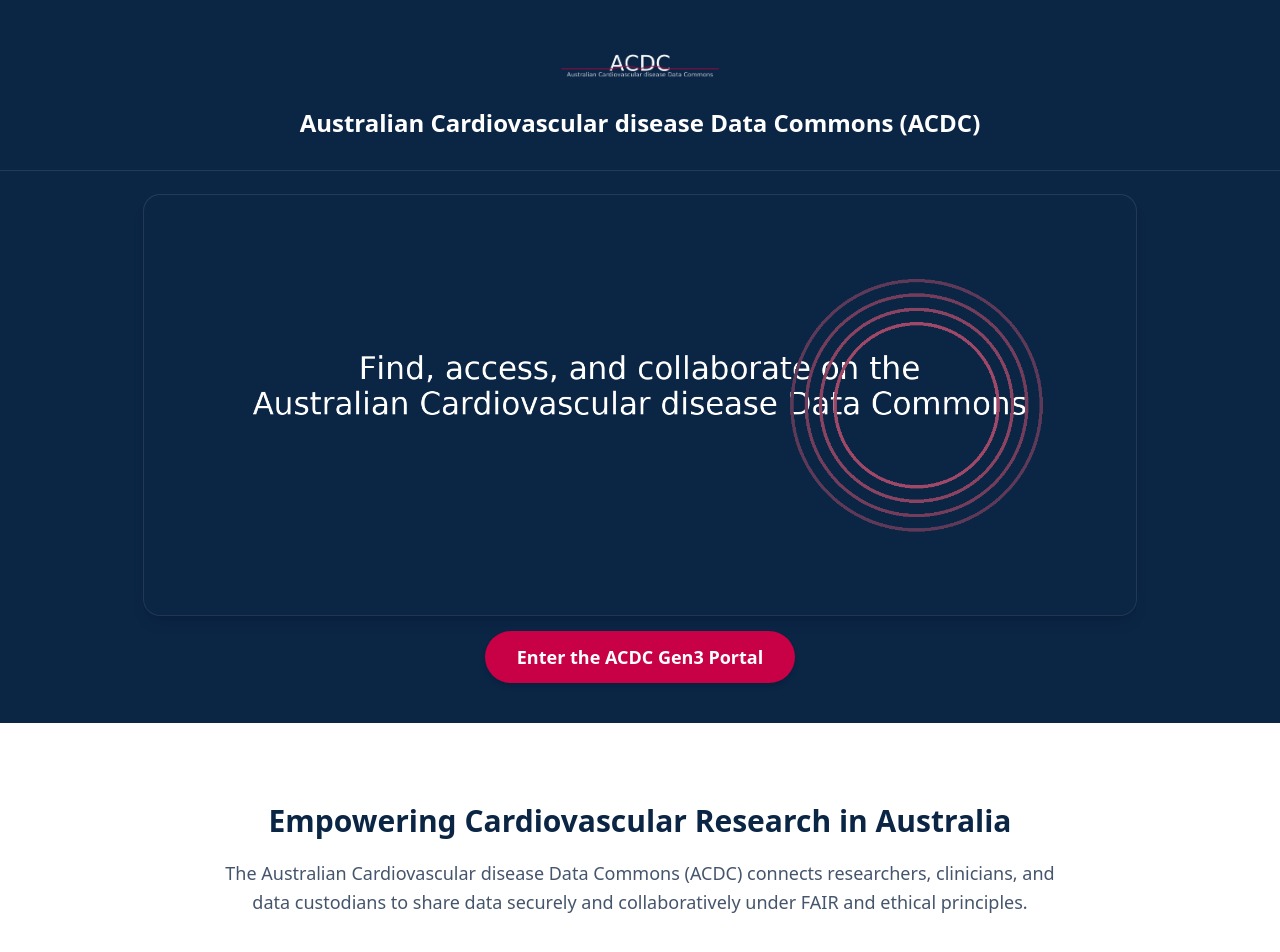
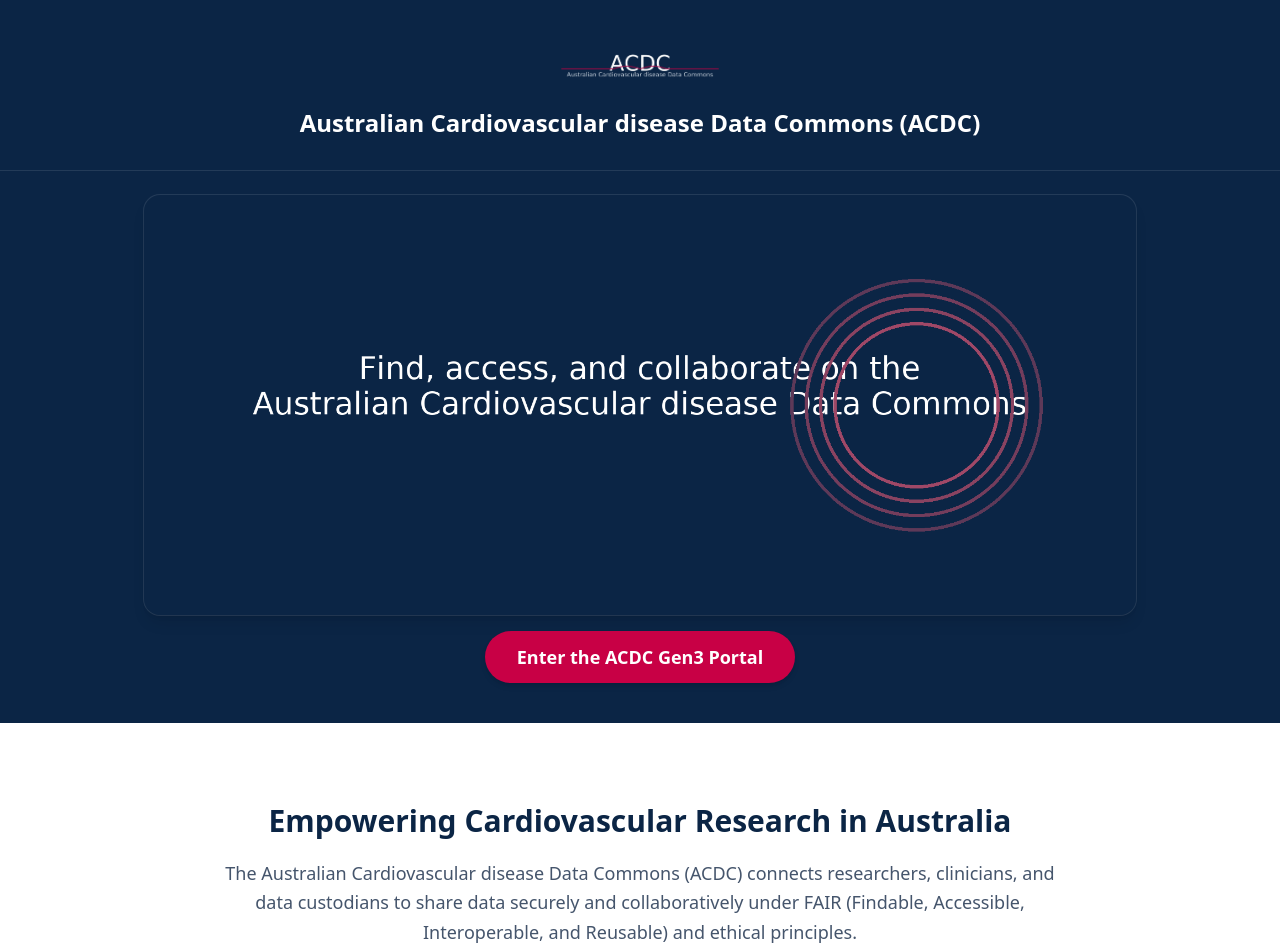
Before and after one commit to AustralianBioCommons/heartdata-landing-page, a React (Vite) app: page / in a window 1280 px wide. Shown: the top 952 px of the page. Built offline with nearby package versions, Linux system fonts and the light colour scheme.

Commit message:
FAIR fix

```diff
--- a/public/index.html
+++ b/public/index.html
@@ -46,9 +46,10 @@
         placeholder text — update it once your final copy is ready.
       </p>
       <p>
-        The platform emphasises secure access, FAIR data principles, and
-        collaborative workflows for researchers, clinicians, and data
-        custodians.
+        The Australian Cardiovascular disease Data Commons (ACDC) connects
+        researchers, clinicians, and data custodians to share data securely and
+        collaboratively under FAIR (Findable, Accessible, Interoperable, and
+        Reusable) and ethical principles.
       </p>
 
       <div class="cta">
--- a/src/App.tsx
+++ b/src/App.tsx
@@ -42,7 +42,8 @@ export default function App() {
           <p className="mt-5 text-lg text-slate-600 leading-relaxed">
             The Australian Cardiovascular disease Data Commons (ACDC) connects
             researchers, clinicians, and data custodians to share data securely
-            and collaboratively under FAIR and ethical principles.
+            and collaboratively under FAIR (Findable, Accessible, Interoperable,
+            and Reusable) and ethical principles.
           </p>
         </section>
       </main>
```
